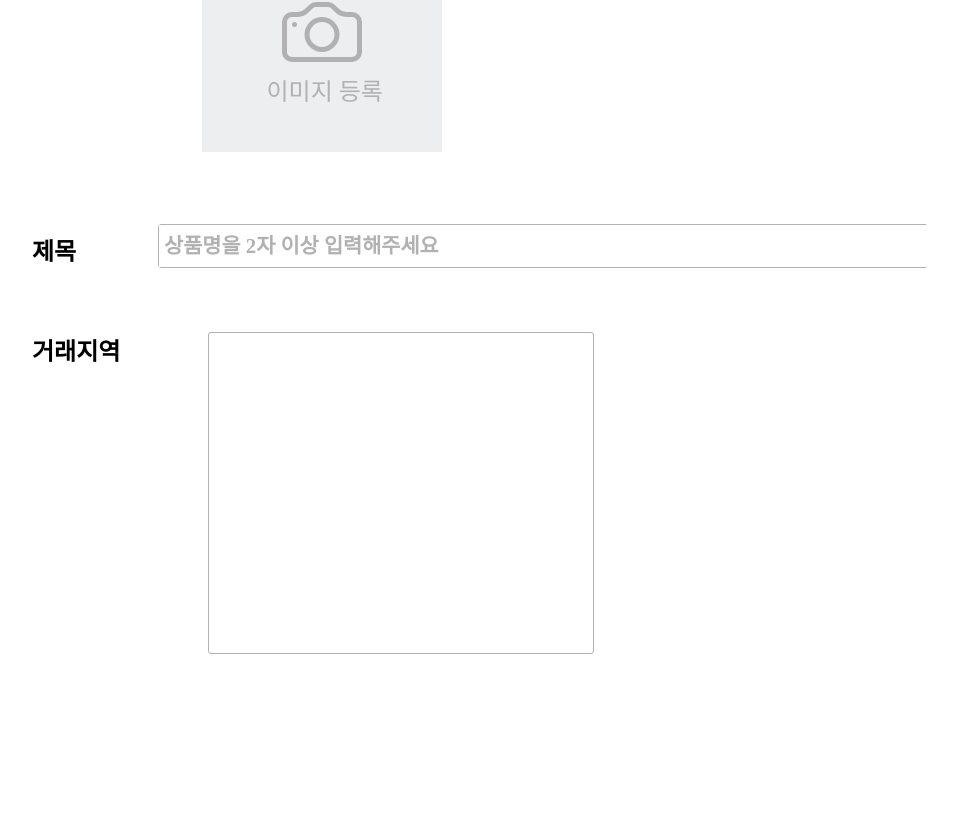
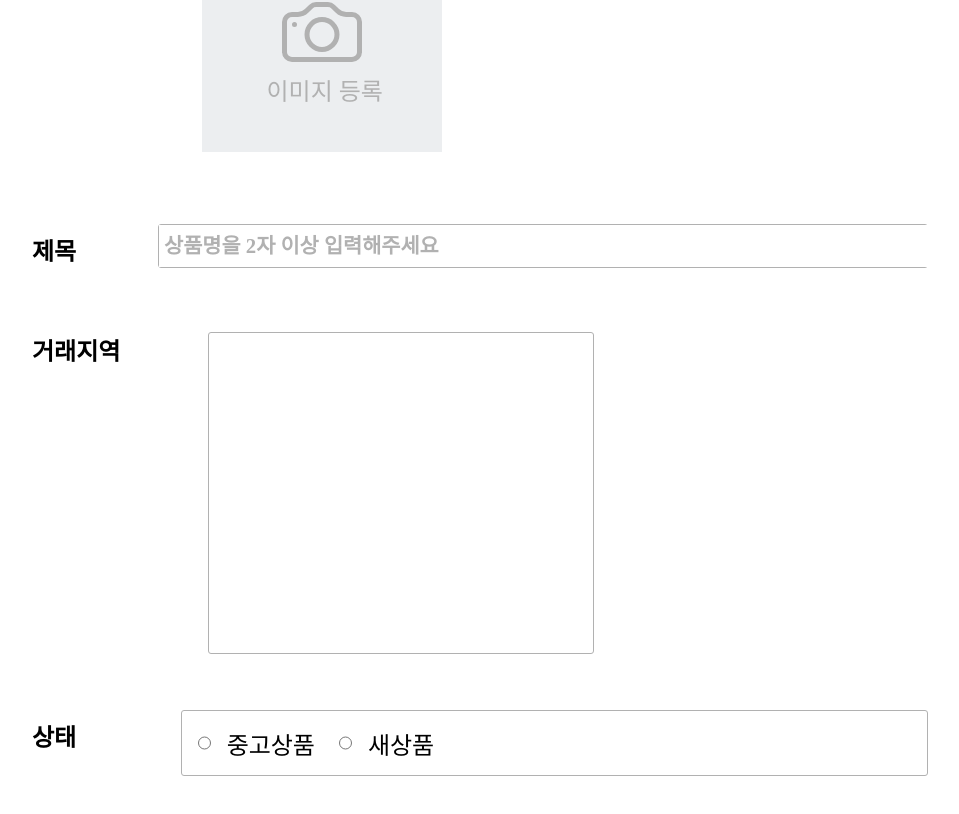
Before and after one commit to eunbbori/-Lightning-Carrot, a React (Create React App) app in the folder lightning-carrot-client/: page /addPost/product in a window 1280 px wide. Shown: the part 202-1016 px from the top of the page, without its empty margins (160-1119 px from the left). Before the commit the page ends 904 px from the top, so only its background shows below. Built offline with nearby package versions, Linux system fonts and the light colour scheme; a web font is replaced by a local one.

Commit message:
라디오박스 컴포넌트 구현 및 '상품상태' 라디오박스 적용

```diff
--- /dev/null
+++ b/lightning-carrot-client/src/components/InputRadio/AppInputRadio.tsx
@@ -0,0 +1,36 @@
+/** @jsxImportSource @emotion/react */
+import React from "react";
+import { InputProps } from "../../interface/InputProps";
+import {
+  RadioInputContainer,
+  RadioInputStyle,
+  RadioLabelStyle,
+} from "./AppInputRadioStyle";
+
+const AppInputRadio: React.FC<InputProps> = ({
+  className,
+  type,
+  value,
+  onClick,
+  htmlValue,
+  checked,
+}) => {
+  return (
+    <div css={RadioInputContainer}>
+      <input
+        css={RadioInputStyle}
+        type={type}
+        value={value}
+        id={value}
+        name={className}
+        checked={checked}
+        onChange={onClick}
+      />
+      <label htmlFor={value} css={RadioLabelStyle}>
+        {htmlValue}
+      </label>
+    </div>
+  );
+};
+
+export default AppInputRadio;
--- /dev/null
+++ b/lightning-carrot-client/src/components/InputRadio/AppInputRadioStyle.ts
@@ -0,0 +1,21 @@
+/** @jsxImportSource @emotion/react */
+import { css } from "@emotion/react";
+import theme from "../../styles/theme";
+
+export const RadioInputContainer = css`
+  display: flex;
+`;
+export const RadioInputStyle = css`
+  border: 1px solid ${theme.sideColor};
+  border-radius: 5px;
+  outline: none;
+  margin-right: 1rem;
+
+  &:focus {
+    outline: none;
+  }
+`;
+export const RadioLabelStyle = css`
+  margin-right: 1.5rem;
+  place-self: center;
+`;
--- a/lightning-carrot-client/src/interface/InputProps.ts
+++ b/lightning-carrot-client/src/interface/InputProps.ts
@@ -1,4 +1,4 @@
-import { RefObject } from "react";
+import { ChangeEventHandler, RefObject } from "react";
 
 export interface InputProps {
   defaultValue?: string;
@@ -9,6 +9,10 @@ export interface InputProps {
   placeholder?: string;
   accept?: string;
   className: string;
+  value?: string;
+  htmlValue?: string;
+  checked?: boolean;
   onChange?: React.ChangeEventHandler<HTMLInputElement>;
   refer?: RefObject<HTMLInputElement>;
+  onClick?: ChangeEventHandler<HTMLInputElement>;
 }
--- a/lightning-carrot-client/src/views/AddPostView/AddProductView/AddProduct.tsx
+++ b/lightning-carrot-client/src/views/AddPostView/AddProductView/AddProduct.tsx
@@ -2,6 +2,7 @@ import React from "react";
 /** @jsxImportSource @emotion/react */
 import Header from "../../../components/Header/Header";
 import ImageUpload from "../../../components/Image/ImageUpload";
+import AppInputRadio from "../../../components/InputRadio/AppInputRadio";
 import AppInputText from "../../../components/InputText/AppInputText";
 import { HomeMainContainer, HomeMainWrapper } from "../../../styles/common";
 import {
@@ -13,6 +14,10 @@ import {
 } from "./AddProductViewStyle";
 
 const AddProduct = () => {
+  const productStatusList = [
+    { value: "중고상품", htmlValue: "중고상품" },
+    { value: "새상품", htmlValue: "새상품" },
+  ];
   return (
     <>
       <Header />
@@ -48,6 +53,24 @@ const AddProduct = () => {
             </div>
             <div css={regionContainer}></div>
           </div>
+          <div css={ContentWrapper}>
+            <div css={TitleContainerStyle}>
+              <div css={TitleStyle}>상태</div>
+            </div>
+            <div className="statusContainer">
+              {productStatusList.map((productStatus) => {
+                return (
+                  <AppInputRadio
+                    key={productStatus.value}
+                    type={"radio"}
+                    className={"productStatusRadio"}
+                    value={productStatus.value}
+                    htmlValue={productStatus.htmlValue}
+                  />
+                );
+              })}
+            </div>
+          </div>
         </div>
       </div>
     </>
--- a/lightning-carrot-client/src/views/AddPostView/AddProductView/AddProductViewStyle.ts
+++ b/lightning-carrot-client/src/views/AddPostView/AddProductView/AddProductViewStyle.ts
@@ -12,6 +12,17 @@ export const ContentWrapper = css`
     border-radius: 3px;
     border: 1px solid ${theme.sideColor};
     margin-top: 0.5rem;
+  }
+  .statusContainer {
+    display: flex;
+    width: 60vw;
+    height: 4vh;
+    margin: auto;
+    border-radius: 3px;
+    border: 1px solid ${theme.sideColor};
+    margin-top: 0.5rem;
+    font-size: 1.5rem;
+    padding: 1rem;
   }
 `;
 export const TitleContainerStyle = css`
```
